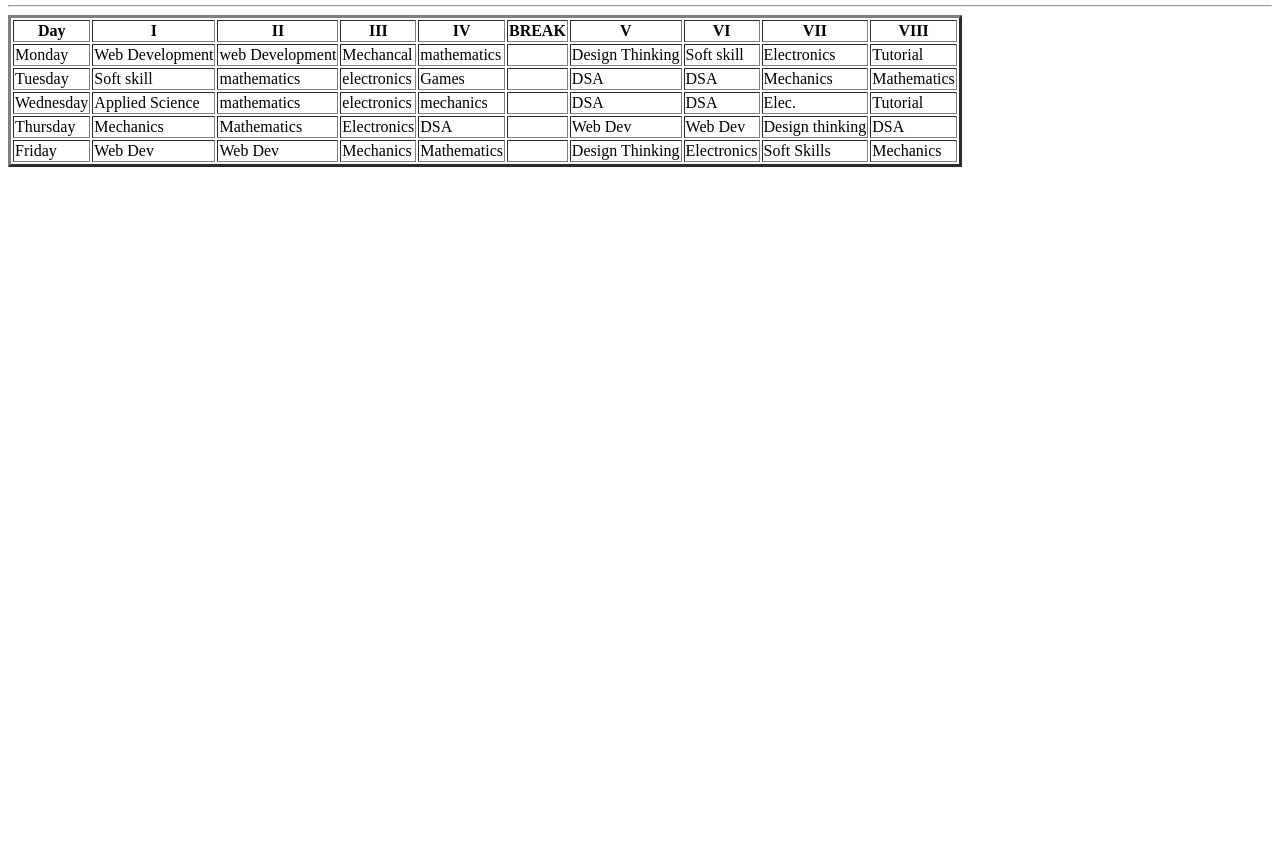
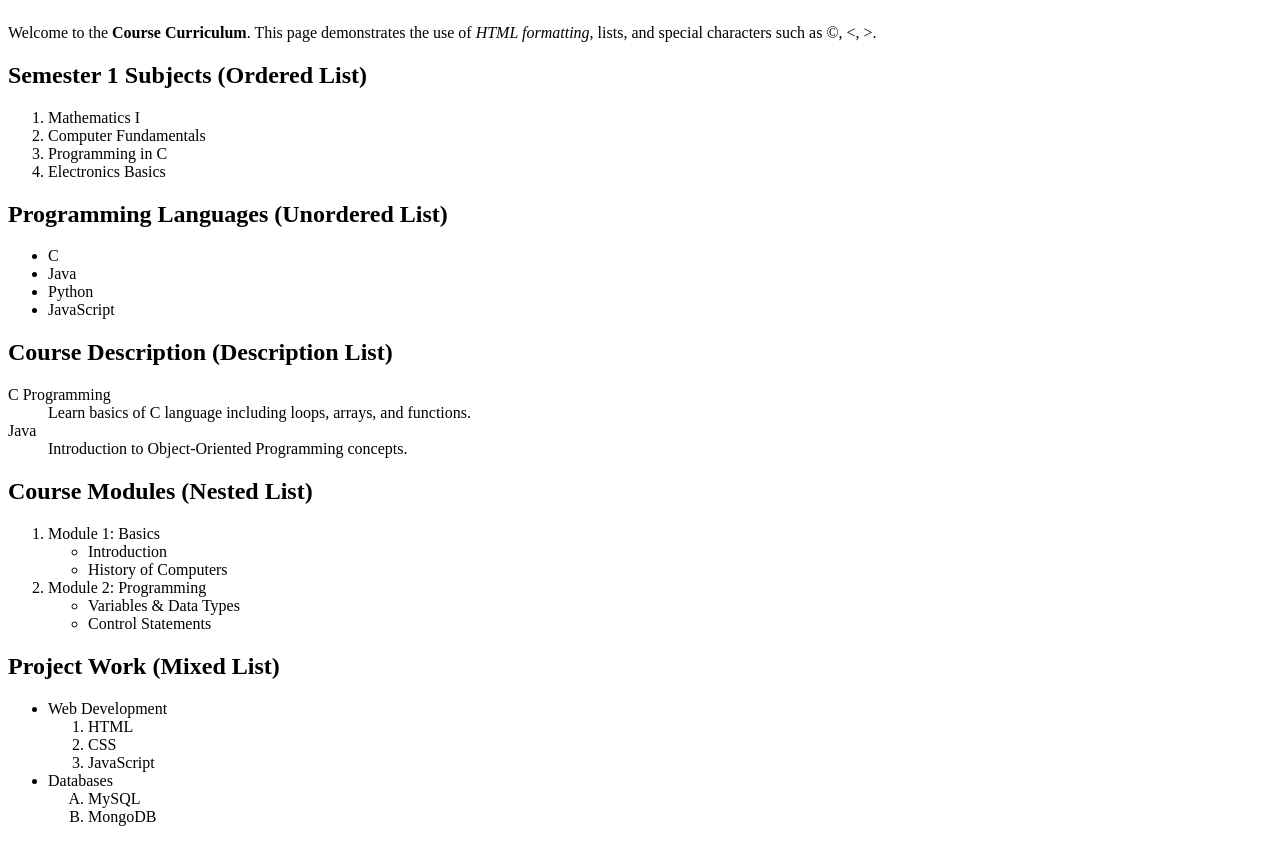
Before and after one commit to DevAnanddd/HTML-AIML1, a plain HTML site: page index.html in a window 1280 px wide. Shown: the part 69-911 px from the top of the page. Before the commit the page ends 800 px from the top, so only its background shows below. Drawn offline with Linux system fonts and the light colour scheme.

Commit message:
Experiment1

```diff
--- a/index.html
+++ b/index.html
@@ -1,118 +1,102 @@
-<!-- <!DOCTYPE html> -->
-<html lang="en">
+!DOCTYPE html>
+<html>
+<head>
+    <title>Course Curriculum</title>
+</head>
 <body>
-<!--    <table>
-    <table>
-<tr>
-            <th>| First name |</th>
-            <th>Last name |</th>
-            <th>Age |</th>
-</tr>
-        <tr>
-            <td>| Priya &nbsp;&nbsp;&nbsp;&nbsp;&nbsp;&nbsp;&nbsp;&nbsp;&nbsp; |</td>
-            <td>Sharma &nbsp;&nbsp;&nbsp;&nbsp; |</td>
-            <td>16&nbsp;&nbsp;&nbsp; |</td>
 
-        </tr>
-        <tr>
-            <td>| Komal &nbsp;&nbsp;&nbsp;&nbsp;&nbsp;&nbsp;&nbsp;&nbsp;|</td>
-            <td>Singh &nbsp;&nbsp;&nbsp;&nbsp;&nbsp;&nbsp;&nbsp;&nbsp;|</td>
-            <td>18&nbsp;&nbsp;&nbsp; |</td>
-        </tr>
-        <tr>
+                                                                    <!-- Theory Section -->
+<!--
 
-            <td>|Dev &nbsp;&nbsp;&nbsp;&nbsp;&nbsp;&nbsp;&nbsp;&nbsp;&nbsp;&nbsp;&nbsp;&nbsp;&nbsp;|</td>
-            <td>Yadav&nbsp;&nbsp;&nbsp;&nbsp;&nbsp;&nbsp;&nbsp;&nbsp;|</td>
-            <td>41&nbsp;&nbsp;&nbsp; |</td>
-        </tr>
+Theory
 
+1. Headings
 
-    </table>-->
-   <H1>CLASS TIME TABLE</H1>
-   <table>
-        <table border ="3">
-            <tr><th>Day</th>
-                <th>I</th>
-    <th>II</th>
-<th>III</th>
-<th>IV</th>
-<th>BREAK</th>
-<th>V</th>
-<th>VI</th>
-<th>VII</th>
-<th>VIII</th>
-</tr>
-<hr>
-<tr>
-    <td>Monday</td>
-    <td>Web Development</td>
-<td>web Development</td>
-<td>Mechancal</td>
-<td>mathematics</td>
-<td></td>
-<td>Design Thinking</td>
-<td>Soft skill</td>
-<td>Electronics</td>
-<td>Tutorial</td>
-</tr>
-<tr>
-    <td>Tuesday</td>
-    <td>Soft skill</td>
-    <td>mathematics</td>
-    <td>electronics</td>
-    <td>Games</td>
-    <td></td>
-    <td>DSA</td>
-    <td>DSA</td>
-    <td>Mechanics</td>
-    <td>Mathematics</td>
-    <tr>
-<td>Wednesday</td>
-    <td>Applied Science</td>
-    <td>mathematics</td>
-    <td>electronics</td>
-    <td>mechanics</td>
-    <td></td>
-    <td>DSA</td>
-    <td>DSA</td>
-    <td>Elec.</td>
-    <td>Tutorial</td>
-</tr>
-<tr>
-    <td>Thursday</td>
-    <td>Mechanics</td>
-    <td>Mathematics</td>
-    <td>Electronics</td>
-    <td>DSA</td>
-    <td></td>
-    <td>Web Dev</td>
-    <td>Web Dev</td>
-    <td>Design thinking</td>
-    <td>DSA</td>
-</tr>
-<tr>
-    <td>Friday</td>
-       <td>Web Dev</td>
-    <td>Web Dev</td>
-    <td>Mechanics</td>
-    <td>Mathematics</td>
-    <td></td>
-    <td>Design Thinking</td>
-    <td>Electronics</td>
-    <td>Soft Skills</td>
-    <td>Mechanics</td>
-</tr>
+The <h1> ... <h6> tags are used to display titles and subheadings in different sizes.
 
+2. Paragraphs
 
+The <p> tag defines blocks of text content.
 
+3. Formatting Tags
 
+<b> for bold text
+<i> for italic text
+<u> for underlined text
+Special characters are displayed using HTML entities (e.g., &copy;, &lt;, &gt;).
 
+4. Lists
 
+Ordered List (<ol>): Numbered items.
+Unordered List (<ul>): Bulleted items.
+Description List (<dl>): Term and description pairs.
+Nested List: A list inside another list.
+Mixed List: Combination of ordered, unordered, and nested lists
 
+-->
 
-</tr></table>
+                                                            <!-- Code Implementation (Main Content) -->
+    <h2>Introduction</h2>
+    <p>
+        Welcome to the <b>Course Curriculum</b>. This page demonstrates the use of
+        <i>HTML formatting</i>, lists, and special characters such as &copy;, &lt;, &gt;.
+    </p>
 
+    <h2>Semester 1 Subjects (Ordered List)</h2>
+    <ol>
+        <li>Mathematics I</li>
+        <li>Computer Fundamentals</li>
+        <li>Programming in C</li>
+        <li>Electronics Basics</li>
+    </ol>
 
+    <h2>Programming Languages (Unordered List)</h2>
+    <ul>
+        <li>C</li>
+        <li>Java</li>
+        <li>Python</li>
+        <li>JavaScript</li>
+    </ul>
 
-    </body>
+    <h2>Course Description (Description List)</h2>
+    <dl>
+        <dt>C Programming</dt>
+        <dd>Learn basics of C language including loops, arrays, and functions.</dd>
+        <dt>Java</dt>
+        <dd>Introduction to Object-Oriented Programming concepts.</dd>
+    </dl>
+
+    <h2>Course Modules (Nested List)</h2>
+    <ol>
+        <li>Module 1: Basics
+            <ul>
+                <li>Introduction</li>
+                <li>History of Computers</li>
+            </ul>
+        </li>
+        <li>Module 2: Programming
+            <ul>
+                <li>Variables & Data Types</li>
+                <li>Control Statements</li>
+            </ul>
+        </li>
+    </ol>
+
+    <h2>Project Work (Mixed List)</h2>
+    <ul>
+        <li>Web Development
+            <ol>
+                <li>HTML</li>
+                <li>CSS</li>
+                <li>JavaScript</li>
+            </ol>
+        </li>
+        <li>Databases
+            <ol type="A">
+                <li>MySQL</li>
+                <li>MongoDB</li>
+            </ol>
+        </li>
+    </ul>
+</body>
 </html>
```
Also changed, not shown: list.html (deleted, +0 -54 lines).
